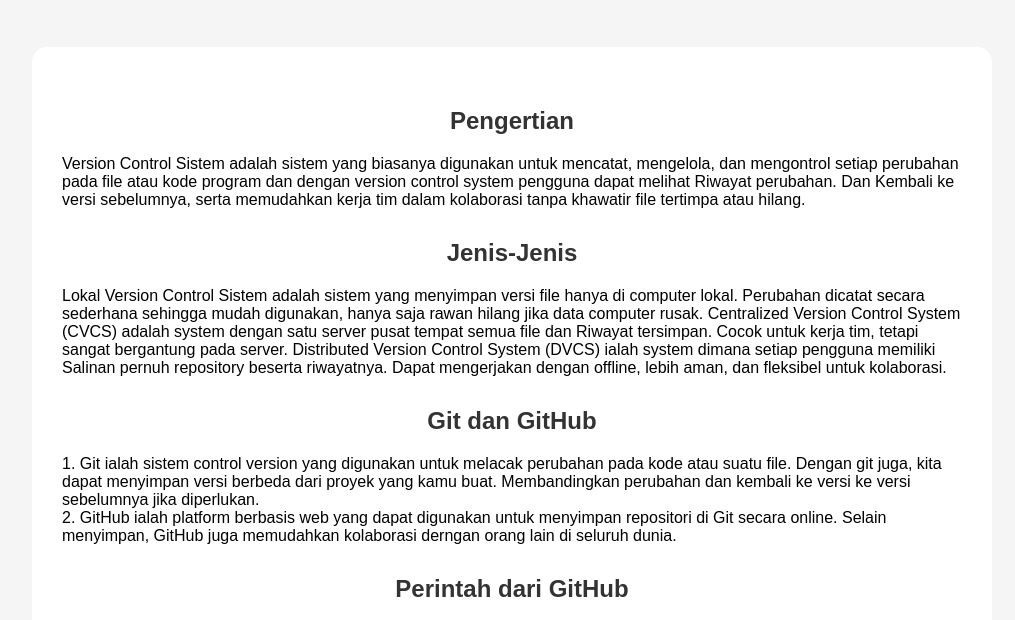
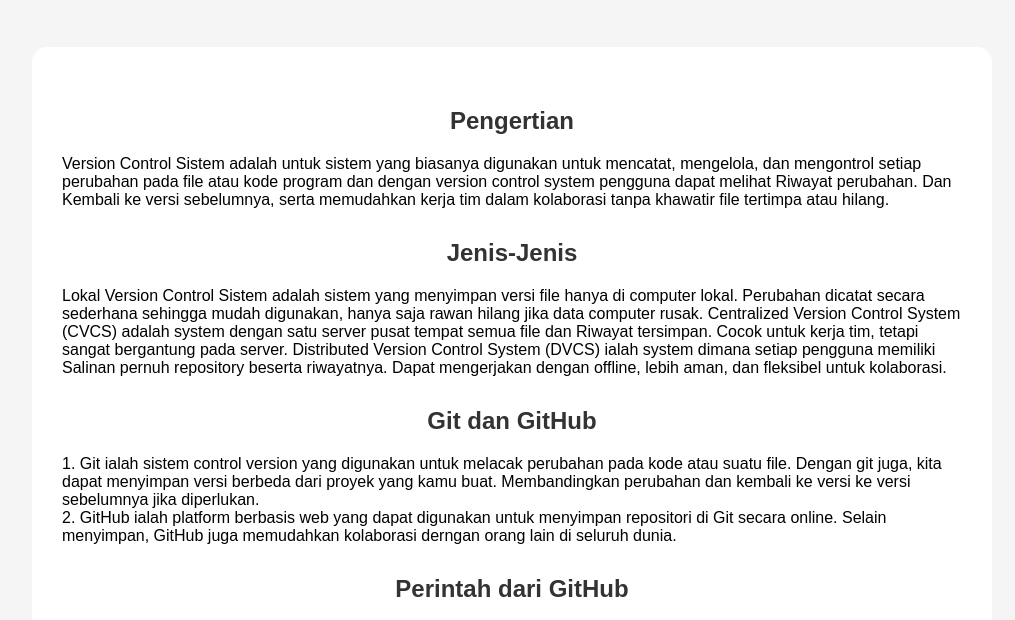
Before and after one commit to sherina141/tugas-promnet-summary, a plain HTML site: page index.html in a window 1280 px wide. Shown: the part 170-790 px from the top of the page, without its empty margins (128-1143 px from the left). Drawn offline with Linux system fonts and the light colour scheme.

Commit message:
commit 2

```diff
--- a/index.html
+++ b/index.html
@@ -14,7 +14,7 @@
     <div class="container">
         <h2>Pengertian</h2>
         <p>
-            Version Control Sistem adalah sistem yang biasanya digunakan untuk mencatat, mengelola, dan mengontrol setiap perubahan pada file atau kode program
+            Version Control Sistem adalah untuk sistem yang biasanya digunakan untuk mencatat, mengelola, dan mengontrol setiap perubahan pada file atau kode program
             dan dengan version control system pengguna dapat melihat Riwayat perubahan. Dan Kembali ke versi sebelumnya,
             serta memudahkan kerja tim dalam kolaborasi tanpa khawatir file tertimpa atau hilang.
         </p>
```
